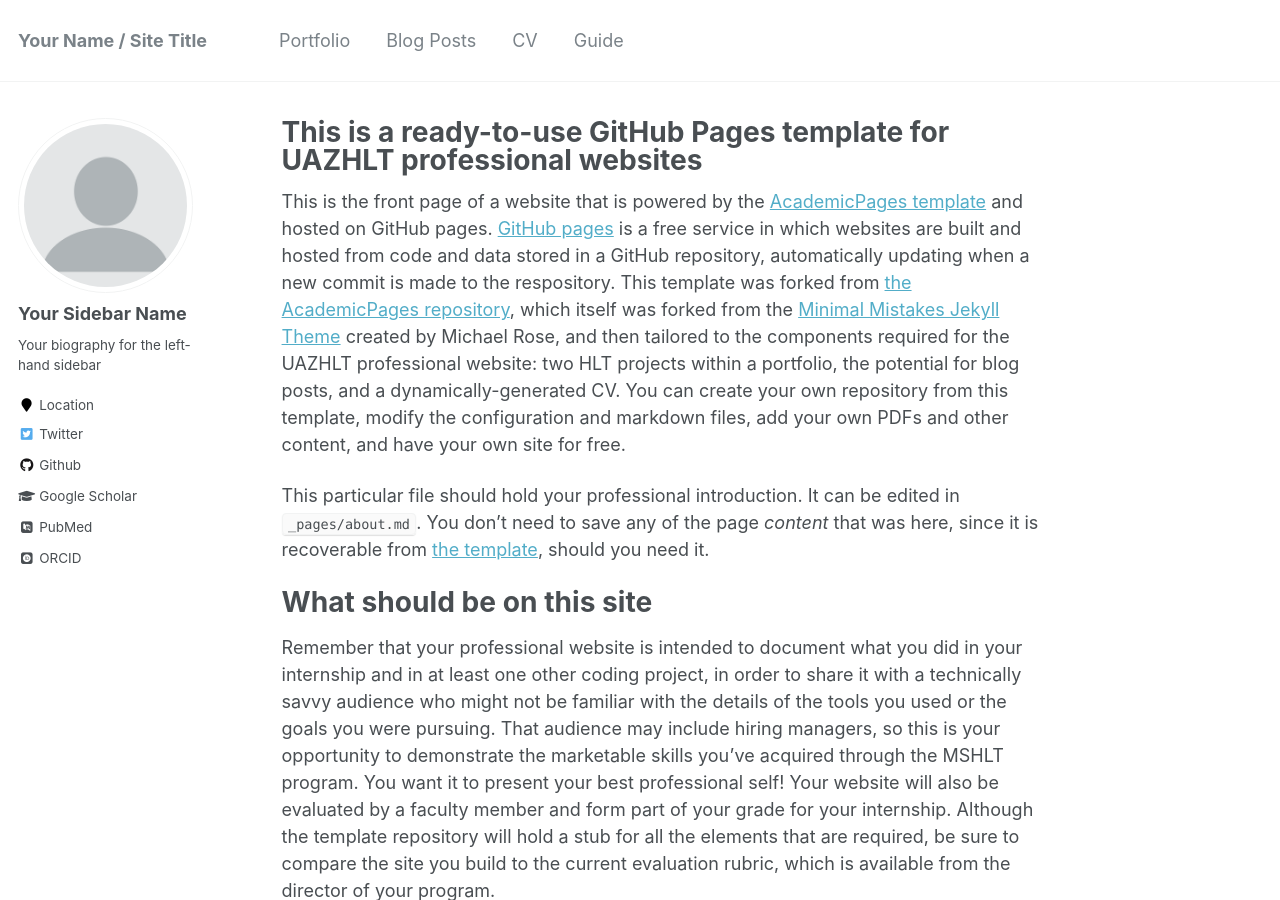
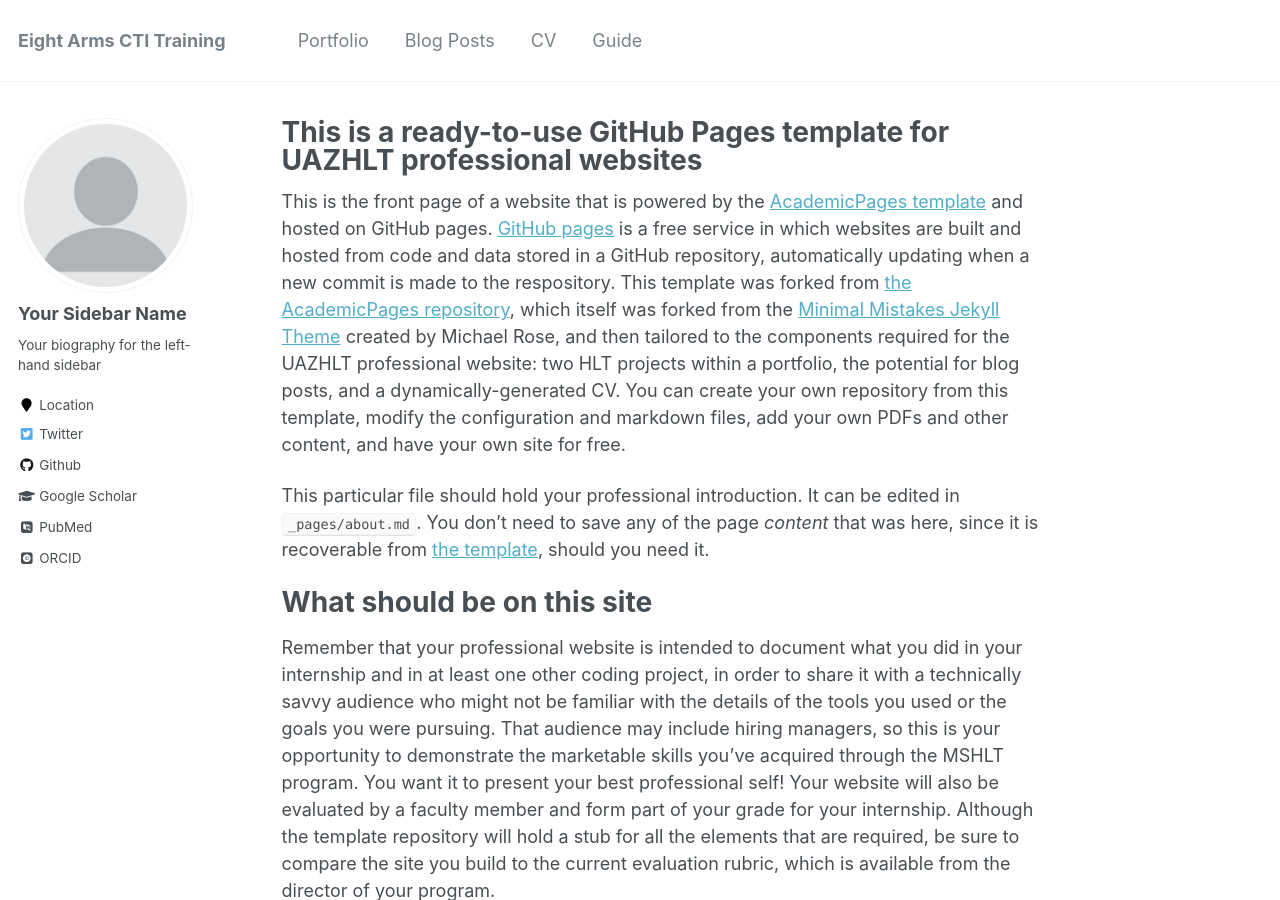
Before and after one commit to cti8/cti8.github.io, a Jekyll site: the page built from _pages/about.md, in a window 1280 px wide and 900 px high. Built offline with Jekyll 4.4.1, drawn with Linux system fonts in a browser that asks for light colours; some web fonts are replaced.

Commit message:
Update _config.yml
Initial update

```diff
--- a/_config.yml
+++ b/_config.yml
@@ -7,13 +7,13 @@
 
 # Site Settings
 locale                   : "en-US"
-title                    : "Your Name / Site Title"
+title                    : "Eight Arms CTI Training"
 title_separator          : "-"
 name                     : &name "Your Name"
 description              : &description "personal description"
-url                      : https://yourGHusername.github.io # the base hostname & protocol for your site e.g. "https://mmistakes.github.io"
+url                      : https://cti8.github.io # the base hostname & protocol for your site e.g. "https://mmistakes.github.io"
 baseurl                  : "" # the subpath of your site, e.g. "/blog"
-repository               : "yourGHusername/yourGHusername.github.io"
+repository               : "cti8/cti8.github.io"
 teaser                   :  # filename of teaser fallback teaser image placed in /images/, .e.g. "500x300.png"
 breadcrumbs              : false # true, false (default)
 words_per_minute         : 160
```
